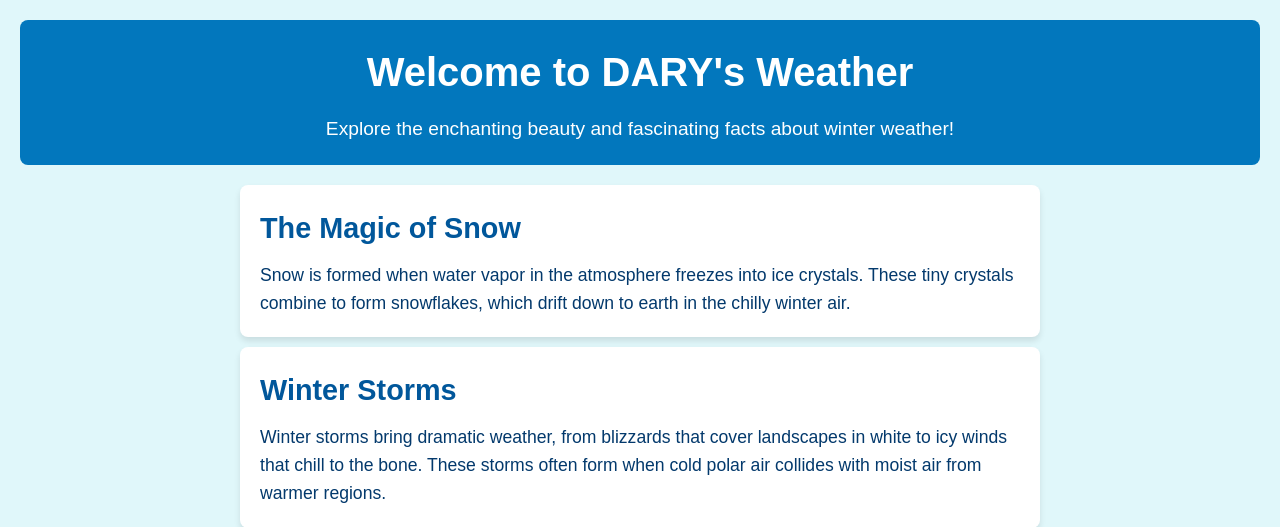
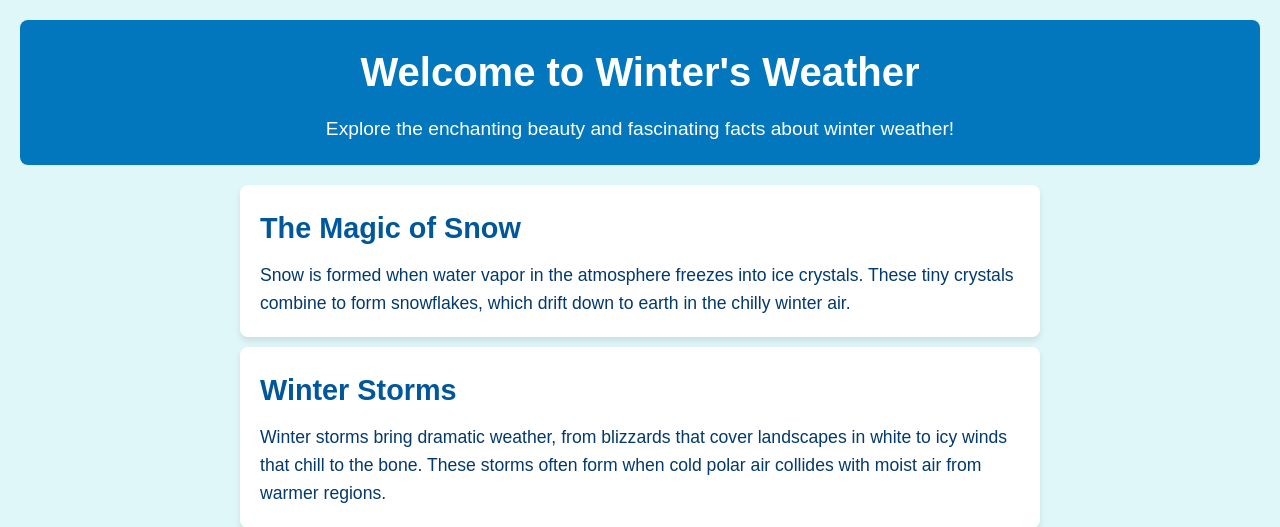
Before and after one commit to DaryAkerman/weather-app, a Python web app: template templates/index.html in a window 1280 px wide. Shown: the top 527 px of the page. Run offline with Jinja, Linux system fonts and the light colour scheme; the template is opened without the code that fills it, so the values that code supplies are empty.

Commit message:
changed title back

```diff
--- a/templates/index.html
+++ b/templates/index.html
@@ -8,7 +8,7 @@
 </head>
 <body>
     <header class="header">
-        <h1>Welcome to DARY's Weather</h1>
+        <h1>Welcome to Winter's Weather</h1>
         <p>Explore the enchanting beauty and fascinating facts about winter weather!</p>
     </header>
     <main class="content">
```
